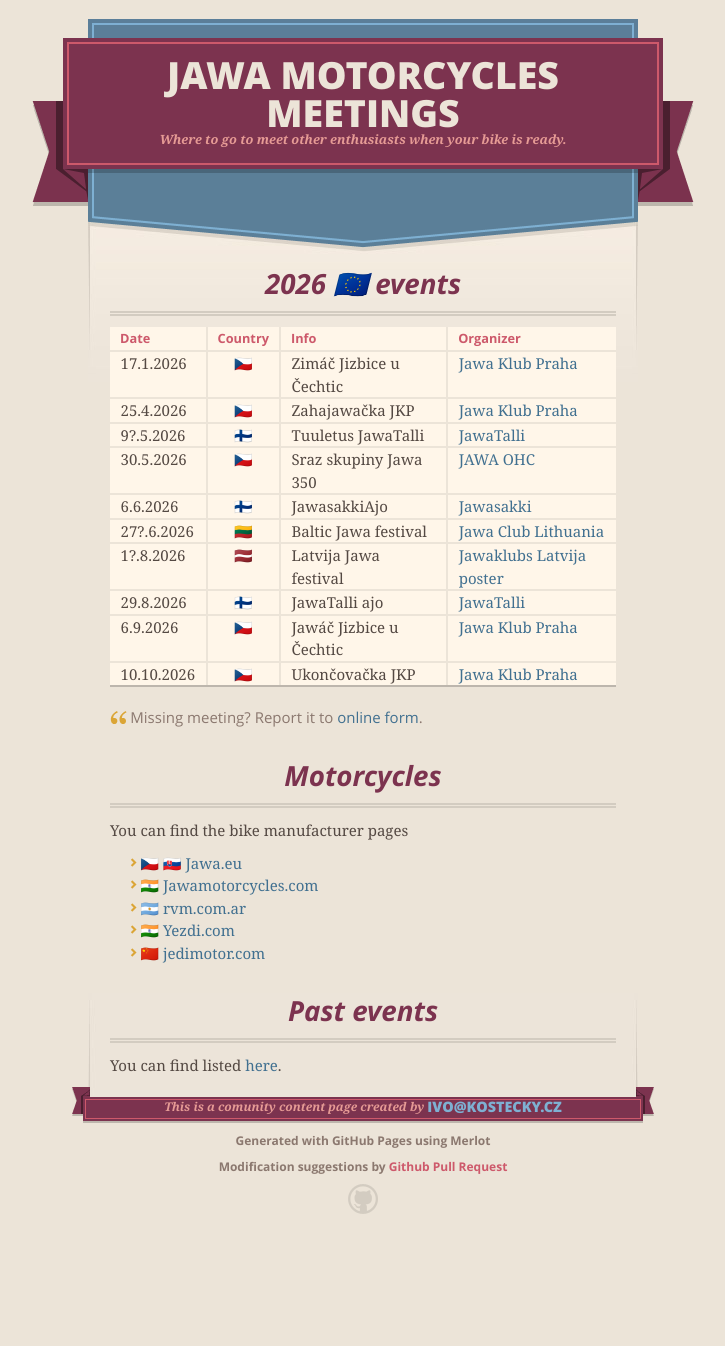
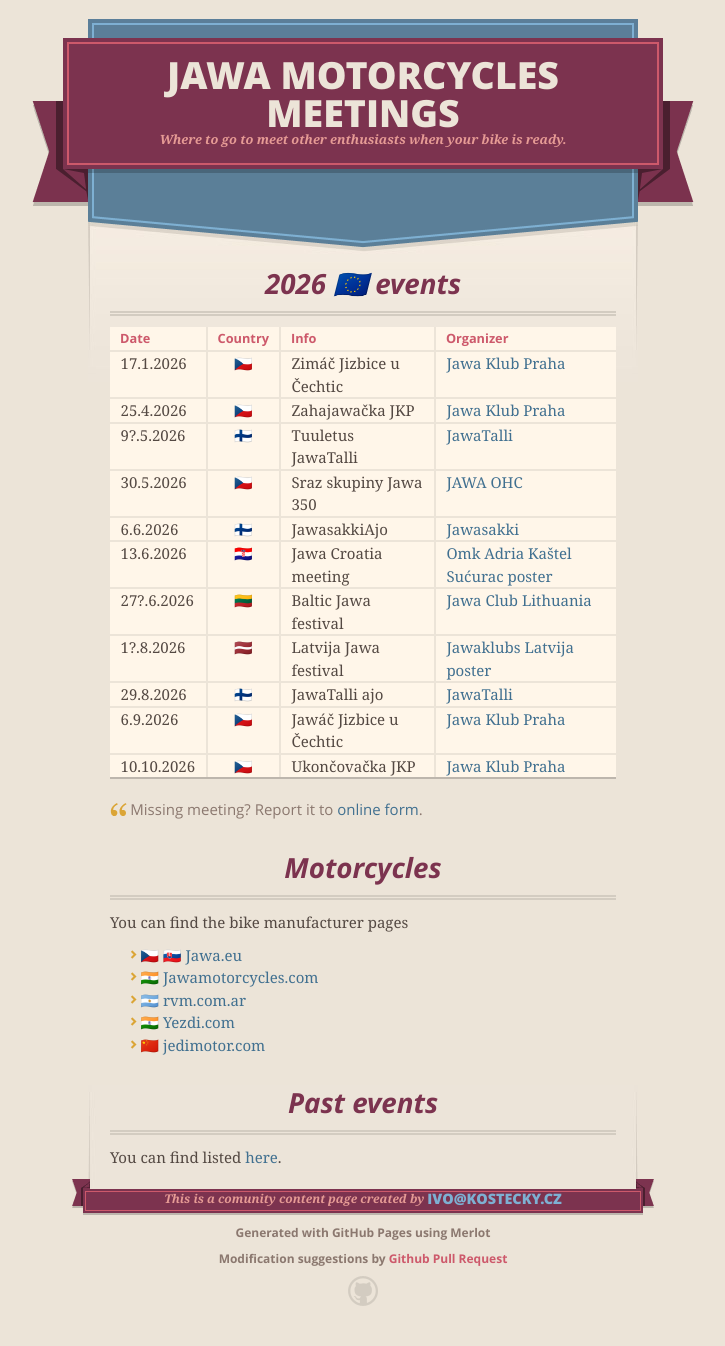
Before and after one commit to microkost/jawamotorcycles.cz, a Jekyll site: the page built from docs/index.md, in a window 1280 px wide. Shown: the whole page, without its empty margins (277-1002 px from the left). Built offline with Jekyll 4.4.1, drawn with Linux system fonts in a browser that asks for light colours; our own code applies the rules of GitHub Pages for plain Markdown files; before the commit the page ends 1254 px from its top, so only the background shows below that.

Commit message:
meetings hrvatska and latvija

```diff
--- a/docs/index.md
+++ b/docs/index.md
@@ -11,8 +11,9 @@
 |  9?.5.2026 | 🇫🇮 | Tuuletus JawaTalli | [JawaTalli](https://www.jawatalli.fi/news/) |
 |  30.5.2026 | 🇨🇿 | Sraz skupiny Jawa 350 | [JAWA OHC](https://www.facebook.com/events/1221708656550732/) |
 |   6.6.2026 | 🇫🇮 | JawasakkiAjo | [Jawasakki](https://www.jawasakki.fi/tapahtuma/jawasakkiajot-2026/) |
+|  13.6.2026 | 🇭🇷 | Jawa Croatia meeting | [Omk Adria Kaštel Sućurac](https://www.facebook.com/groups/948308646138064/user/100003857207940) [poster](assets/2026/jawa-croatia-2026.jpg) |
 | 27?.6.2026 | 🇱🇹 | Baltic Jawa festival | [Jawa Club Lithuania](https://www.facebook.com/profile.php?id=100077316098945&sk=events) |
-|  1?.8.2026 | 🇱🇻 | Latvija Jawa festival | [Jawaklubs Latvija](https://www.facebook.com/Jawaklubs/events) [poster](assets/2026/jawa-latvia-2026.jpg) |
+|  1?.8.2026 | 🇱🇻 | Latvija Jawa festival | [Jawaklubs Latvija](https://www.facebook.com/events/1416254003485943) [poster](assets/2026/jawa-latvia-2026.jpg) |
 |  29.8.2026 | 🇫🇮 | JawaTalli ajo | [JawaTalli](https://www.jawatalli.fi/news/) |
 |   6.9.2026 | 🇨🇿 | Jawáč Jizbice u Čechtic | [Jawa Klub Praha](http://www.jawaklub.cz/kalendar) |
 | 10.10.2026 | 🇨🇿 | Ukončovačka JKP | [Jawa Klub Praha](http://www.jawaklub.cz/kalendar) |
```
Also changed, not shown: docs/assets/2026/jawa-croatia-2026.jpg (added), docs/assets/2026/jawa-latvia-2026.jpg (added).
